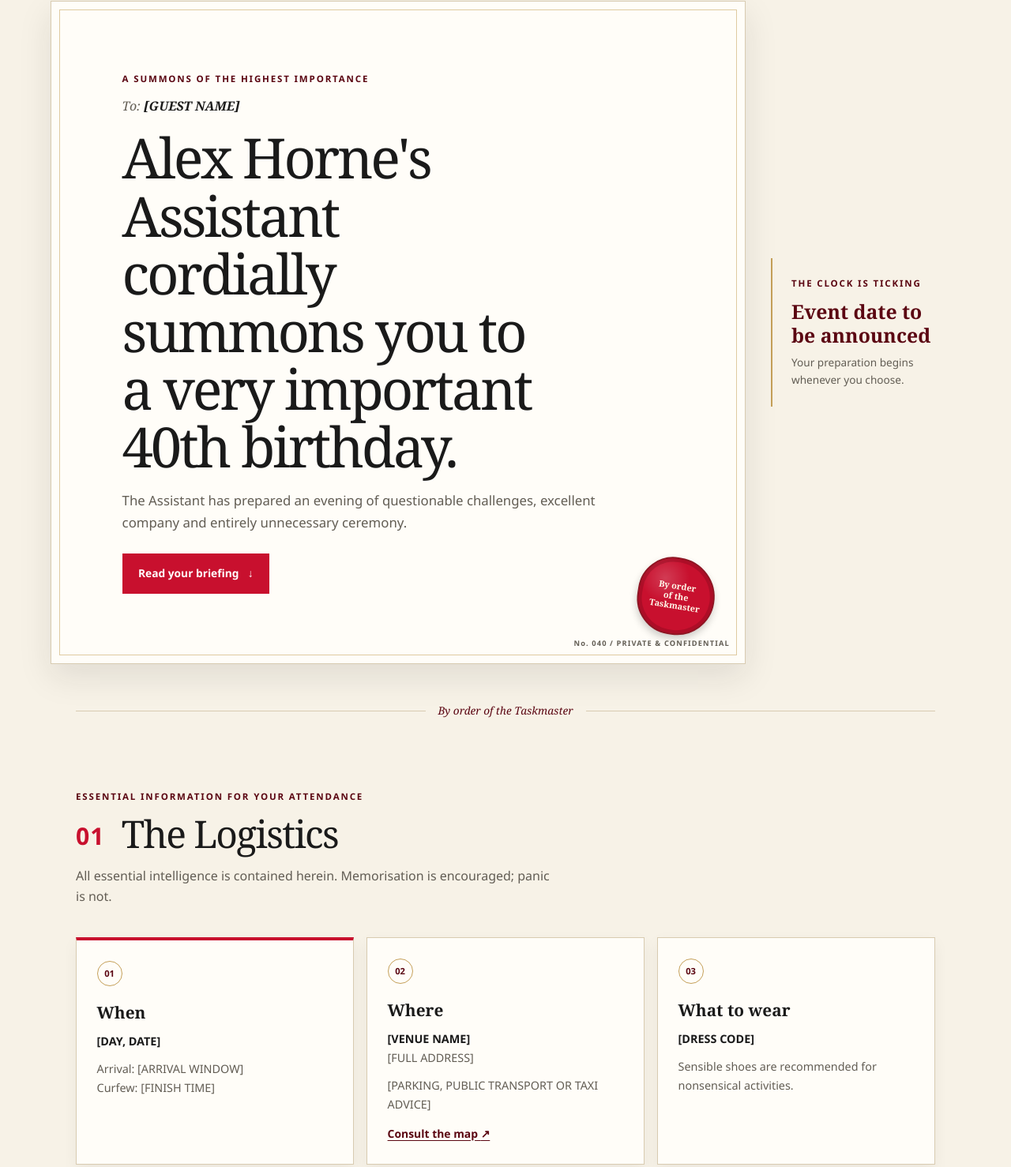
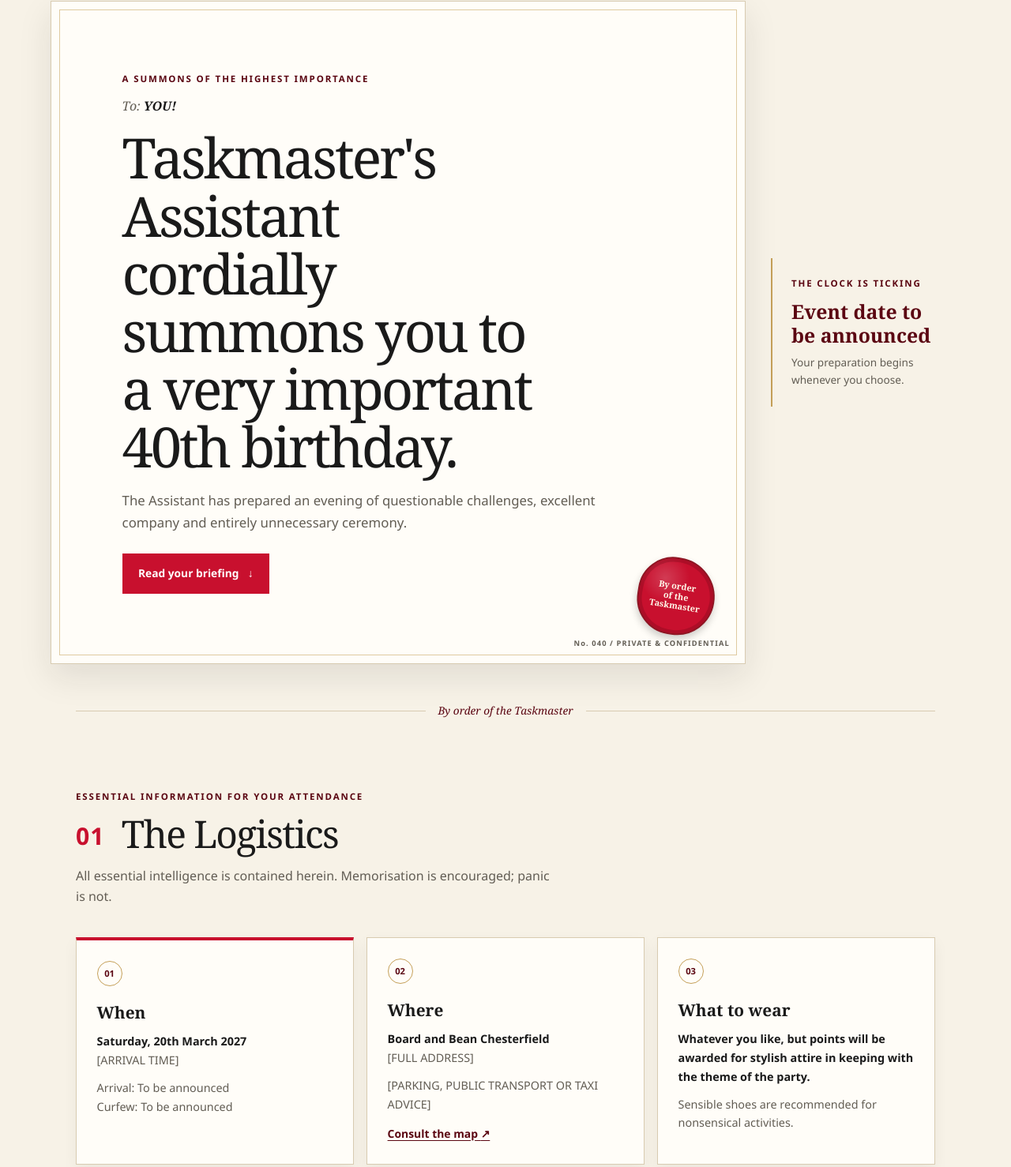
Before and after one commit to Spoonerbard/40bdayweb, a plain HTML site: page index.html in a window 1280 px wide. Shown: the part 139-1617 px from the top of the page at 79% size. Drawn offline with Linux system fonts and the light colour scheme.

Commit message:
update details

```diff
--- a/index.html
+++ b/index.html
@@ -31,8 +31,8 @@
       <section class="hero" id="top" aria-labelledby="hero-title">
         <div class="hero__paper">
           <p class="eyebrow">A summons of the highest importance</p>
-          <p class="hero__recipient">To: <span>[GUEST NAME]</span></p>
-          <h1 id="hero-title">Alex Horne's Assistant cordially summons you to a very important 40th birthday.</h1>
+          <p class="hero__recipient">To: <span>YOU!</span></p>
+          <h1 id="hero-title">Taskmaster's Assistant cordially summons you to a very important 40th birthday.</h1>
           <p class="hero__intro">
             The Assistant has prepared an evening of questionable challenges,
             excellent company and entirely unnecessary ceremony.
@@ -63,13 +63,13 @@
           <article class="rule-card rule-card--date">
             <span class="rule-card__icon" aria-hidden="true">01</span>
             <h3>When</h3>
-            <p><strong>[DAY, DATE]</strong></p>
-            <p>Arrival: [ARRIVAL WINDOW]<br>Curfew: [FINISH TIME]</p>
+            <p><strong>Saturday, 20th March 2027</strong><br>[ARRIVAL TIME]</strong></p>
+            <p>Arrival: To be announced<br>Curfew: To be announced</p>
           </article>
           <article class="rule-card">
             <span class="rule-card__icon" aria-hidden="true">02</span>
             <h3>Where</h3>
-            <p><strong>[VENUE NAME]</strong><br>[FULL ADDRESS]</p>
+            <p><strong>Board and Bean Chesterfield</strong><br>[FULL ADDRESS]</p>
             <p>[PARKING, PUBLIC TRANSPORT OR TAXI ADVICE]</p>
             <a
               class="text-link"
@@ -81,7 +81,7 @@
           <article class="rule-card">
             <span class="rule-card__icon" aria-hidden="true">03</span>
             <h3>What to wear</h3>
-            <p><strong>[DRESS CODE]</strong></p>
+            <p><strong>Whatever you like, but points will be awarded for stylish attire in keeping with the theme of the party.</strong></p>
             <p>Sensible shoes are recommended for nonsensical activities.</p>
           </article>
         </div>
```
